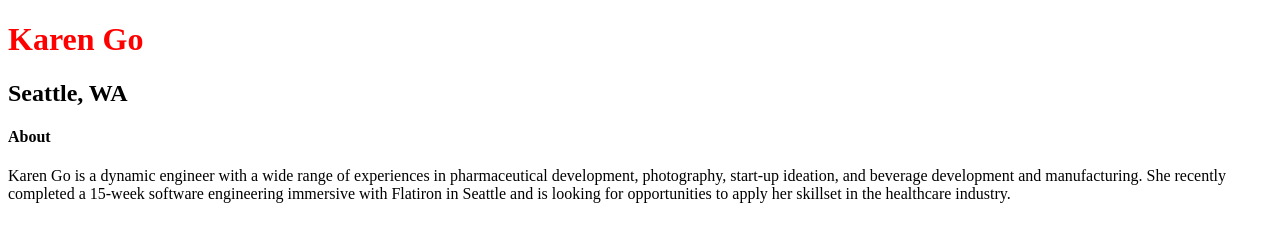
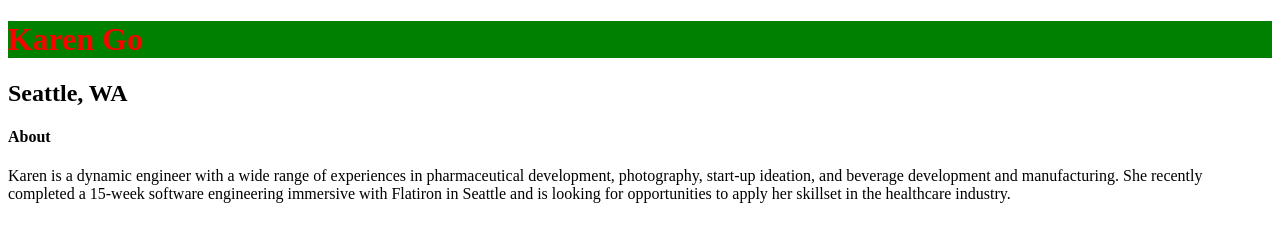
Before and after one commit to kargo-k/kargo-k.github.io, a plain HTML site: page index.html in a window 1280 px wide. Drawn offline with Linux system fonts and the light colour scheme.

Commit message:
Update index.html

```diff
--- a/index.html
+++ b/index.html
@@ -8,6 +8,7 @@
       h1 {
         text-size: 20px;
         color: red;
+        background: green;
       }
     </style>
 
@@ -19,7 +20,7 @@
     <h1>Karen Go</h1>
     <h2>Seattle, WA</h2>
     <h4>About</h4>
-    <p>Karen Go is a dynamic engineer with a wide range of experiences in pharmaceutical development, photography, start-up ideation, and beverage development and manufacturing.  She recently completed a 15-week software engineering immersive with Flatiron in Seattle and is looking for opportunities to apply her skillset in the healthcare industry.</p>
+    <p>Karen is a dynamic engineer with a wide range of experiences in pharmaceutical development, photography, start-up ideation, and beverage development and manufacturing.  She recently completed a 15-week software engineering immersive with Flatiron in Seattle and is looking for opportunities to apply her skillset in the healthcare industry.</p>
 
   </body>
 </html>
```
